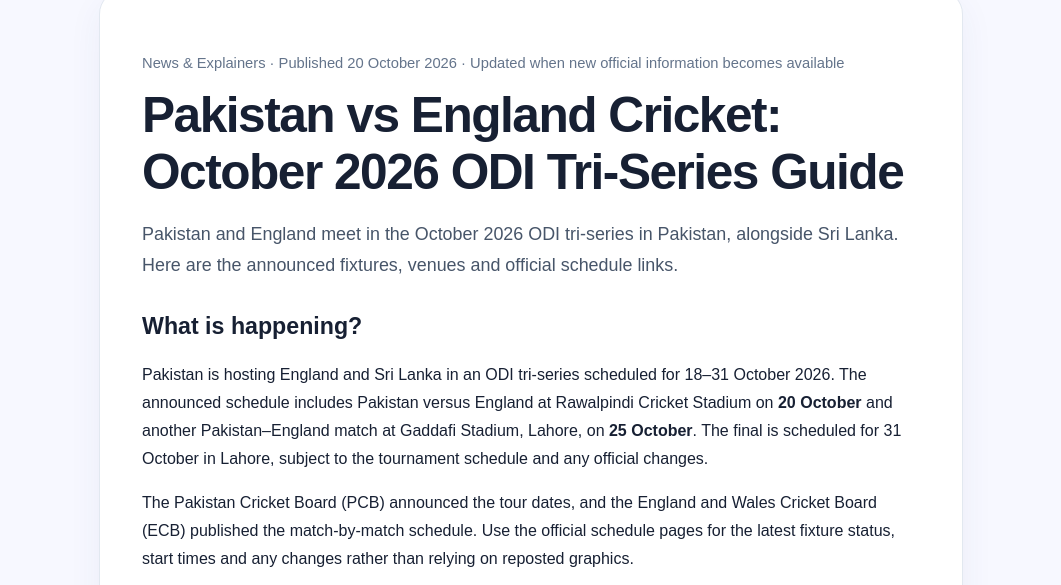
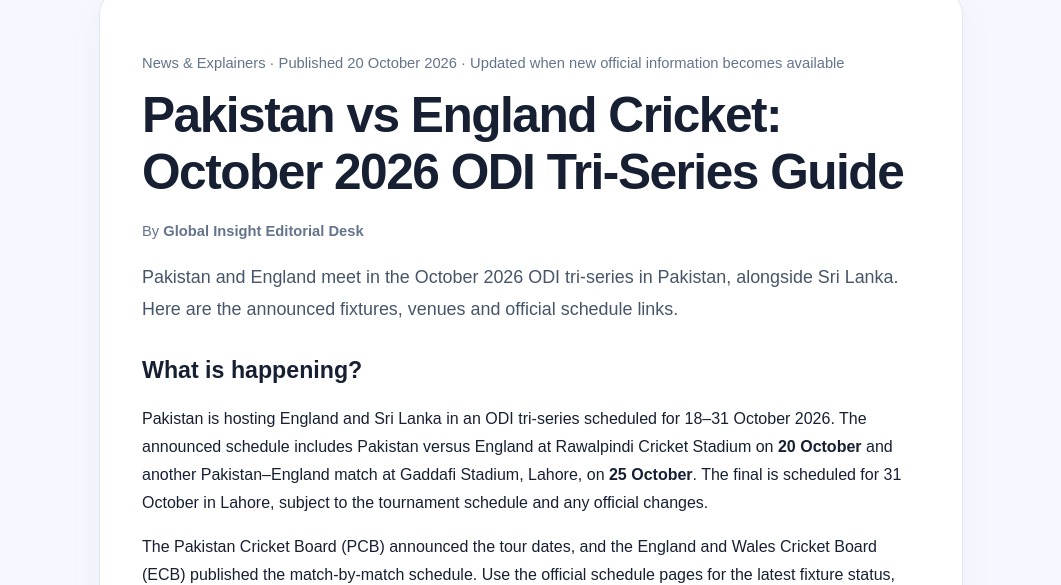
Before and after one commit to maqibkhan2006-cyber/STill, a plain HTML site: page articles/pakistan-vs-england-cricket-october-2026.html in a window 1280 px wide. Shown: the part 515-1100 px from the top of the page, without its empty margins (109-1170 px from the left). Drawn offline with Linux system fonts and the light colour scheme.

Commit message:
Add clear editorial byline and author metadata

```diff
--- a/articles/pakistan-vs-england-cricket-october-2026.html
+++ b/articles/pakistan-vs-england-cricket-october-2026.html
@@ -26,7 +26,8 @@
 </head><body><header><nav class="nav"><a class="brand" href="/">Global Insight</a><a class="back" href="/#news">← Back to Articles</a></nav></header>
 <main><img class="hero" src="https://images.unsplash.com/photo-1540747913346-19e32dc3e97e?auto=format&fit=crop&w=1400&q=85" alt="Cricket stadium and pitch ready for a match" fetchpriority="high">
 <article><div class="meta">News &amp; Explainers · Published 20 October 2026 · Updated when new official information becomes available</div>
-<h1>Pakistan vs England Cricket: October 2026 ODI Tri-Series Guide</h1><p class="lead">Pakistan and England meet in the October 2026 ODI tri-series in Pakistan, alongside Sri Lanka. Here are the announced fixtures, venues and official schedule links.</p>
+<h1>Pakistan vs England Cricket: October 2026 ODI Tri-Series Guide</h1>
+<p class="meta">By <strong>Global Insight Editorial Desk</strong></p><p class="lead">Pakistan and England meet in the October 2026 ODI tri-series in Pakistan, alongside Sri Lanka. Here are the announced fixtures, venues and official schedule links.</p>
 <h2>What is happening?</h2>
 <p>Pakistan is hosting England and Sri Lanka in an ODI tri-series scheduled for 18–31 October 2026. The announced schedule includes Pakistan versus England at Rawalpindi Cricket Stadium on <strong>20 October</strong> and another Pakistan–England match at Gaddafi Stadium, Lahore, on <strong>25 October</strong>. The final is scheduled for 31 October in Lahore, subject to the tournament schedule and any official changes.</p>
 <p>The Pakistan Cricket Board (PCB) announced the tour dates, and the England and Wales Cricket Board (ECB) published the match-by-match schedule. Use the official schedule pages for the latest fixture status, start times and any changes rather than relying on reposted graphics.</p>
```
